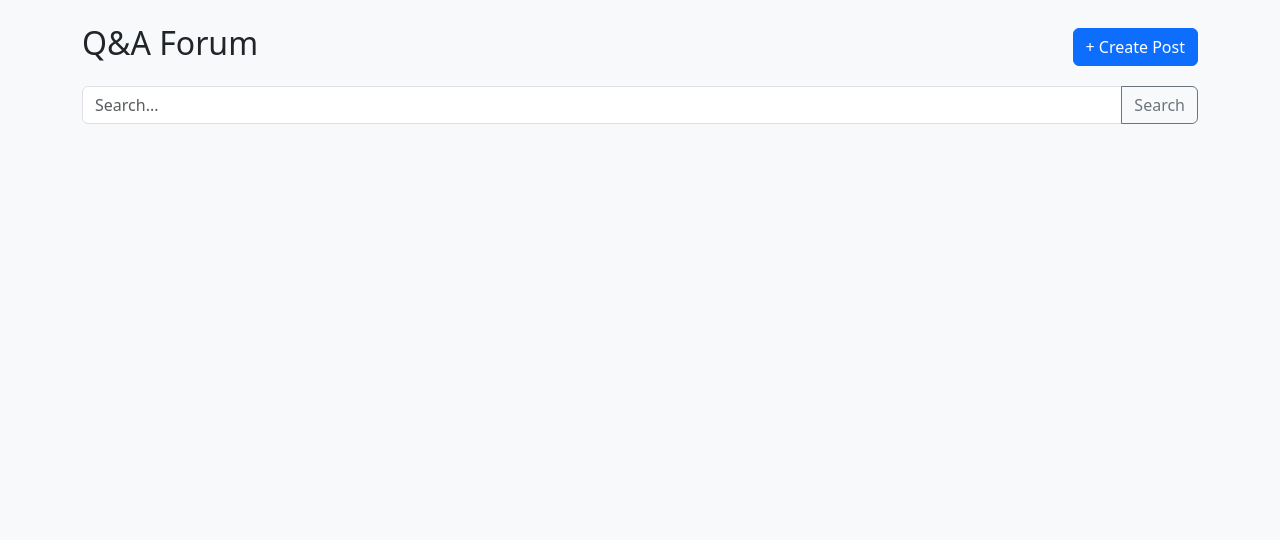
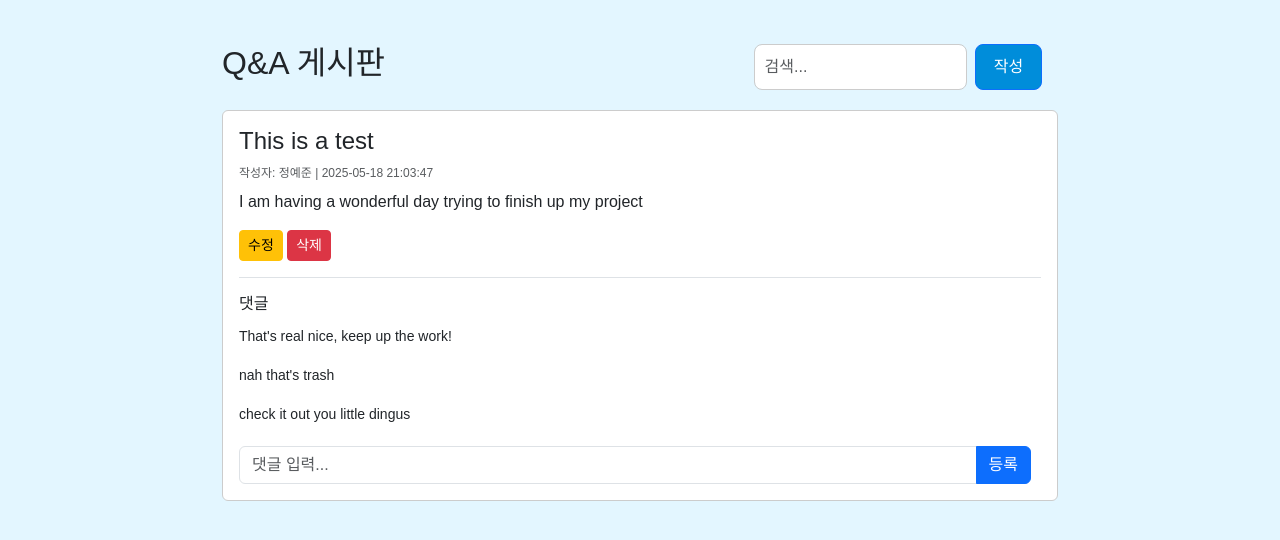
Before and after one commit to davidko0616/web_programming_project, a Flask app: page /qna in a window 1280 px wide. Shown: the top 540 px of the page. Run offline with Flask 3, Linux system fonts and the light colour scheme.

Commit message:
sql added

```diff
--- a/app.py
+++ b/app.py
@@ -1,87 +1,124 @@
 from flask import Flask, render_template, request, redirect, url_for
 from datetime import datetime
+from flask_sqlalchemy import SQLAlchemy
 
 app = Flask(__name__)
+app.config['SQLALCHEMY_DATABASE_URI'] = 'sqlite:///qna.db'
+app.config['SQLALCHEMY_TRACK_MODIFICATIONS'] = False
+db = SQLAlchemy(app)
 
-# 게시판 데이터를 메모리에 저장 (임시)
-posts = []
-post_id_counter = 1
+
+# Database Models
+class Post(db.Model):
+    id = db.Column(db.Integer, primary_key=True)
+    name = db.Column(db.String(100), nullable=False)
+    title = db.Column(db.String(200), nullable=False)
+    content = db.Column(db.Text, nullable=False)
+    created_at = db.Column(db.String(20), nullable=False)
+    comments = db.relationship('Comment', backref='post', lazy=True, cascade="all, delete-orphan")
+
+
+class Comment(db.Model):
+    id = db.Column(db.Integer, primary_key=True)
+    content = db.Column(db.Text, nullable=False)
+    post_id = db.Column(db.Integer, db.ForeignKey('post.id'), nullable=False)
+
+
+# Create tables
+with app.app_context():
+    db.create_all()
+
 
 # 🔹 홈 페이지
 @app.route('/')
 def home():
     return render_template('Home Page.html')
 
+
 # 🔹 소개 페이지
 @app.route('/intro')
 def intro():
     return render_template('intro.html')
+
 
 # 🔹 신청 폼 페이지
 @app.route('/form')
 def form():
     return render_template('form.html')
 
+
 # 🔹 Q&A 목록 페이지 (검색 포함)
 @app.route('/qna')
 def qna():
     query = request.args.get("q", "")
-    filtered_posts = [p for p in posts if query.lower() in p['title'].lower() or query.lower() in p['content'].lower()]
+    if query:
+        filtered_posts = Post.query.filter(
+            (Post.title.ilike(f'%{query}%')) |
+            (Post.content.ilike(f'%{query}%'))
+        ).all()
+    else:
+        filtered_posts = Post.query.all()
     return render_template('qna.html', posts=filtered_posts, query=query)
+
 
 # 🔹 글쓰기 페이지
 @app.route('/qna/write', methods=['GET', 'POST'])
 def qna_write():
-    global post_id_counter
     if request.method == 'POST':
         name = request.form['name']
         title = request.form['title']
         content = request.form['content']
         created_at = datetime.now().strftime('%Y-%m-%d %H:%M:%S')
-        post = {
-            'id': post_id_counter,
-            'name': name,
-            'title': title,
-            'content': content,
-            'created_at': created_at,
-            'comments': []
-        }
-        posts.append(post)
-        post_id_counter += 1
+
+        new_post = Post(
+            name=name,
+            title=title,
+            content=content,
+            created_at=created_at
+        )
+        db.session.add(new_post)
+        db.session.commit()
+
         return redirect(url_for('qna'))
     return render_template('qna-write.html')
+
 
 # 🔹 게시글 수정 페이지
 @app.route('/qna/edit/<int:post_id>', methods=['GET', 'POST'])
 def edit(post_id):
-    post = next((p for p in posts if p['id'] == post_id), None)
-    if not post:
-        return 'Post not found', 404
+    post = Post.query.get_or_404(post_id)
 
     if request.method == 'POST':
-        post['title'] = request.form['title']
-        post['content'] = request.form['content']
-        post['name'] = request.form.get('name', post['name'])
+        post.title = request.form['title']
+        post.content = request.form['content']
+        post.name = request.form.get('name', post.name)
+        db.session.commit()
         return redirect(url_for('qna'))
 
     return render_template('edit.html', post=post)
 
+
 # 🔹 게시글 삭제
 @app.route('/qna/delete/<int:post_id>', methods=['POST'])
 def delete(post_id):
-    global posts
-    posts = [p for p in posts if p['id'] != post_id]
+    post = Post.query.get_or_404(post_id)
+    db.session.delete(post)
+    db.session.commit()
     return redirect(url_for('qna'))
+
 
 # 🔹 댓글 추가
 @app.route('/qna/comment/<int:post_id>', methods=['POST'])
 def comment(post_id):
-    post = next((p for p in posts if p['id'] == post_id), None)
-    if not post:
-        return "Post not found", 404
-    comment = request.form['comment']
-    post['comments'].append(comment)
+    post = Post.query.get_or_404(post_id)
+    comment_content = request.form['comment']
+
+    new_comment = Comment(content=comment_content, post_id=post.id)
+    db.session.add(new_comment)
+    db.session.commit()
+
     return redirect(url_for('qna'))
+
 
 # 🔹 앱 실행
 if __name__ == '__main__':
--- a/templates/qna.html
+++ b/templates/qna.html
@@ -2,52 +2,55 @@
 <html lang="ko">
 <head>
   <meta charset="UTF-8">
-  <title>Q&A Forum</title>
+  <title>Q&A Board</title>
   <link href="https://cdn.jsdelivr.net/npm/bootstrap@5.3.0/dist/css/bootstrap.min.css" rel="stylesheet">
+  <link rel="stylesheet" href="/static/qna.css">
 </head>
-<body class="bg-light">
+<body>
+  <div class="container py-4">
+    <div class="top-bar">
+      <h2>Q&A 게시판</h2>
+      <div class="d-flex">
+        <input type="text" id="searchInput" placeholder="검색..." class="form-control me-2"
+               value="{{ query }}">
+        <a href="{{ url_for('qna_write') }}" class="btn btn-primary">작성</a>
+      </div>
+    </div>
 
-<div class="container py-4">
-  <div class="d-flex justify-content-between align-items-center mb-3">
-    <h2>Q&A Forum</h2>
-    <a href="{{ url_for('qna_write') }}" class="btn btn-primary">+ Create Post</a>
-  </div>
+    <div id="postsContainer">
+      {% for post in posts %}
+      <div class="post mb-3 p-3 bg-white rounded">
+        <h4>{{ post.title }}</h4>
+        <div class="meta text-muted mb-2">
+          작성자: {{ post.name }} | {{ post.created_at }}
+        </div>
+        <div class="body mb-3">{{ post.content }}</div>
 
-  <form method="GET" action="{{ url_for('qna') }}" class="input-group mb-4">
-    <input type="text" name="q" value="{{ query }}" class="form-control" placeholder="Search...">
-    <button type="submit" class="btn btn-outline-secondary">Search</button>
-  </form>
+        <div class="actions mb-3">
+          <a href="{{ url_for('edit', post_id=post.id) }}" class="btn btn-sm btn-warning">수정</a>
+          <form method="POST" action="{{ url_for('delete', post_id=post.id) }}" style="display: inline;">
+            <button type="submit" class="btn btn-sm btn-danger">삭제</button>
+          </form>
+        </div>
 
-  {% for post in posts %}
-  <div class="card mb-4">
-    <div class="card-body">
-      <h5 class="card-title">{{ post.title }}</h5>
-      <p class="card-text">{{ post.content }}</p>
-      <p class="text-muted small">By {{ post.name }} | {{ post.created_at }}</p>
+        <div class="comments border-top pt-3">
+          <h6>댓글</h6>
+          {% for comment in post.comments %}
+          <div class="comment mb-2">{{ comment.content }}</div>
+          {% endfor %}
 
-      <div class="mb-2">
-        <a href="{{ url_for('edit', post_id=post.id) }}" class="btn btn-sm btn-outline-primary">수정</a>
-        <form method="POST" action="{{ url_for('delete', post_id=post.id) }}" style="display:inline;">
-          <button type="submit" class="btn btn-sm btn-outline-danger">삭제</button>
-        </form>
+          <form method="POST" action="{{ url_for('comment', post_id=post.id) }}" class="mt-3">
+            <div class="input-group">
+              <input type="text" name="comment" class="form-control" placeholder="댓글 입력...">
+              <button type="submit" class="btn btn-primary">등록</button>
+            </div>
+          </form>
+        </div>
       </div>
-
-      <form method="POST" action="{{ url_for('comment', post_id=post.id) }}" class="input-group mt-2">
-        <input type="text" name="comment" class="form-control" placeholder="댓글 달기...">
-        <button type="submit" class="btn btn-outline-success">작성</button>
-      </form>
-
-      {% if post.comments %}
-      <ul class="list-group list-group-flush mt-3">
-        {% for comment in post.comments %}
-          <li class="list-group-item">{{ comment }}</li>
-        {% endfor %}
-      </ul>
-      {% endif %}
+      {% else %}
+      <div class="alert alert-info">게시글이 없습니다.</div>
+      {% endfor %}
     </div>
   </div>
-  {% endfor %}
-</div>
-
 </body>
 </html>
```
Also changed, not shown: instance/qna.db (added).
